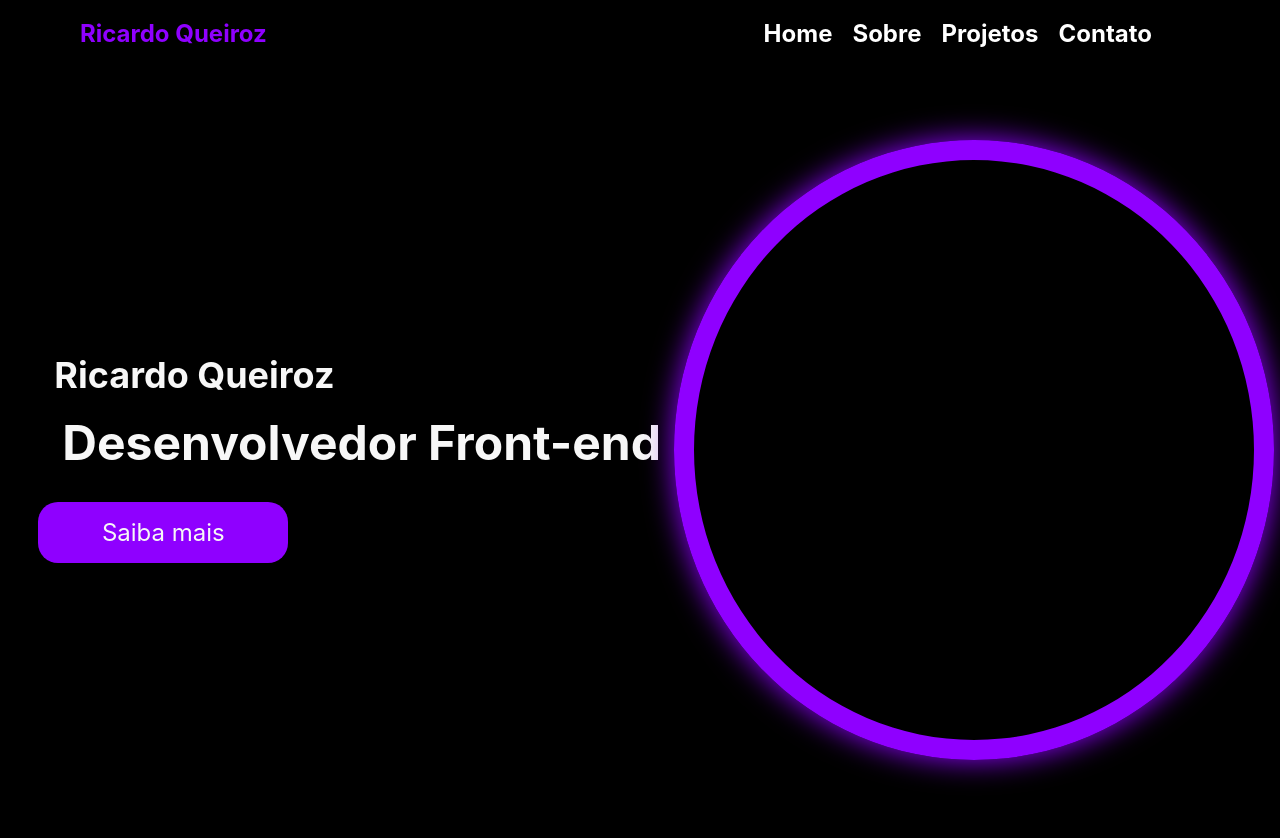
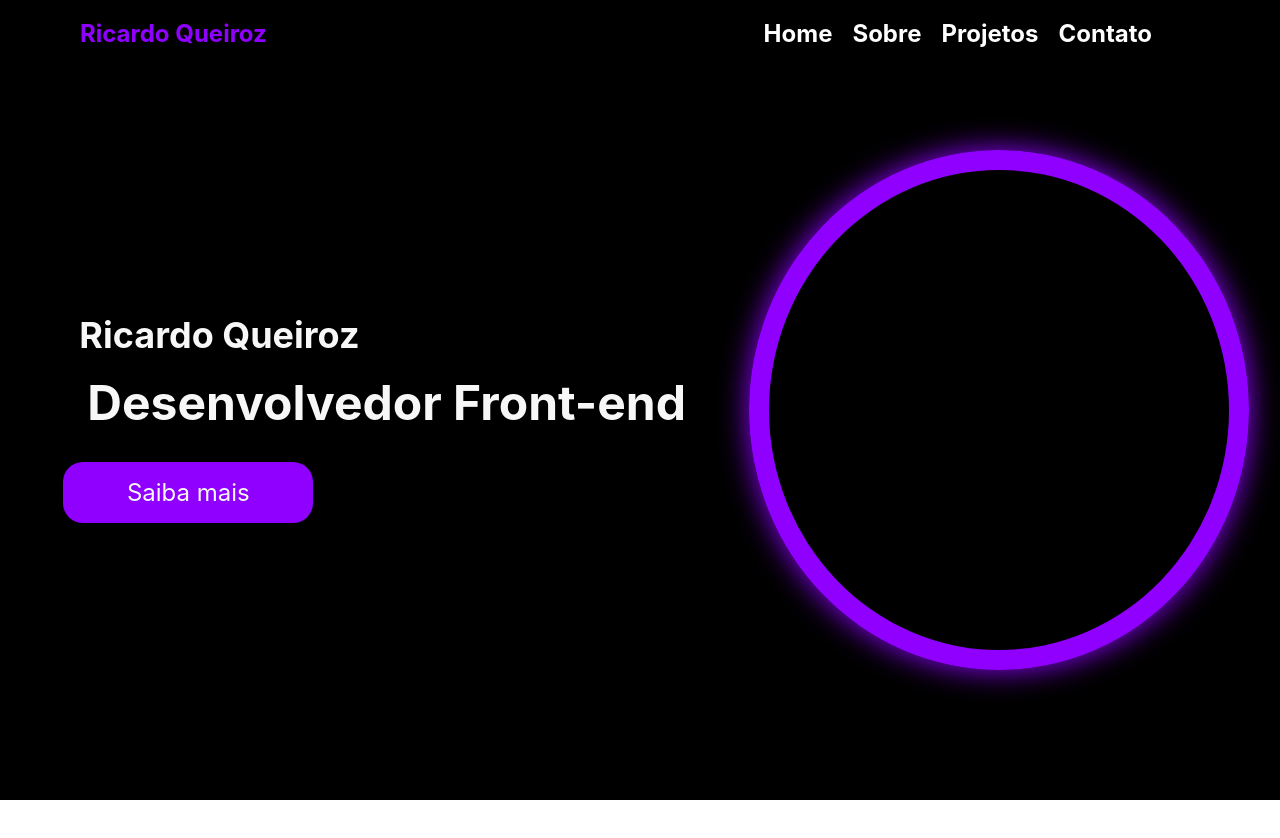
Before and after one commit to rickqueirozz/portfolio-react, a React (Vite) app: page / in a window 1280 px wide. Shown: the top 838 px of the page. After the commit the page ends 800 px from the top, so only its background shows below. Built offline with nearby package versions, Linux system fonts and the light colour scheme.

Commit message:
fix:fix css errors

```diff
--- a/src/components/Footer/Footer.module.css
+++ b/src/components/Footer/Footer.module.css
@@ -1,15 +1,12 @@
 .footer{
-  display: inline;
   width: 100%;
   font-weight: bold;
   font-size:1.25rem;
   color: white;
   display: flex;
-  align-items: center;
+  align-items: flex-end;
   justify-content: center;
   background-color: var(--black);
-  margin: 0;
-  padding: 0;
 }
 
 .footerContent{
--- a/src/components/Footer/index.jsx
+++ b/src/components/Footer/index.jsx
@@ -10,10 +10,8 @@ const Footer = () => {
         </div>
         <div className={styles.icon}>
           <a href='https://www.linkedin.com/in/ricardo-queiroz-826656231/'><FaLinkedin/></a>
-
         </div>
       </div>
-
     </footer>
   )
 }
--- a/src/index.css
+++ b/src/index.css
@@ -16,6 +16,7 @@
   box-sizing: border-box;
   font-style: none;
   list-style-type: none;
+  overflow-y: hidden;
 }
 
 span{
--- a/src/pages/Contato/Contato.module.css
+++ b/src/pages/Contato/Contato.module.css
@@ -6,10 +6,10 @@
 .sectionContato::before {
   content: '';
   position: absolute;
-  top: 11rem;
-  left: 8rem; /* Ajuste conforme necessário para posicionar a borda corretamente */
-  width: 4px; /* Largura da borda */
-  height: 470px;
+  top: 11.2rem;
+  left: 8rem;
+  width: 4px;
+  height: 31.6rem;
   background-color: var(--purple);
 }
 
@@ -20,7 +20,7 @@
 }
 
 .title{
-  padding-top: 5rem;
+  padding-top: 8rem;
   padding-left: 9.5rem;
 
 }
--- a/src/pages/Home/Home.module.css
+++ b/src/pages/Home/Home.module.css
@@ -1,9 +1,14 @@
+.home{
+  height: 100vh;
+  background-color: black;
+}
+
 .container {
-  height: 100vh;
   display: flex;
   justify-content: space-around;
-  background-color: var(--black);
   align-items: center;
+  background-color: black;
+  height: 90vh;
 }
 
 .apresentacao {
@@ -42,23 +47,14 @@
 }
 
 .circle {
-  width: 600px;
-  height: 620px;
+  width: 500px;
+  height: 520px;
   border-radius: 50%;
   border: 20px solid var(--purple);
   box-shadow: 0 0 30px var(--purple);
   position: relative;
 }
 
-.dot {
-  width: 20px;
-  height: 20px;
-  background-color: white;
-  border-radius: 50%;
-  position: absolute;
-  right: -10px;
-  top: calc(50% - 10px);
-}
 
 .conimg {
   display: flex;
--- a/src/pages/Home/index.jsx
+++ b/src/pages/Home/index.jsx
@@ -2,9 +2,10 @@ import React from 'react'
 import { Link } from 'react-router-dom'
 import Header from '../../components/Header'
 import styles from './Home.module.css';
+import Footer from '../../components/Footer';
 const Home = () => {
   return (
-    <div>
+    <div className={styles.home}>
       <Header/>
       <section className={styles.container}>
         <div className={styles.apresentacao}>
@@ -12,11 +13,11 @@ const Home = () => {
          <h2 className={styles.h2Container}>Desenvolvedor Front-end</h2>
          <Link to="/sobre" className={styles.btnContainer}>Saiba mais</Link>
         </div>
-        <div className={styles.circle}>
-          <div className={styles.conimg}>
+          <div className={styles.circle}>
+            <div className={styles.conimg}>
 
+            </div>
           </div>
-        </div>
       </section>
 
     </div>
--- a/src/pages/Sobre/Sobre.module.css
+++ b/src/pages/Sobre/Sobre.module.css
@@ -1,12 +1,18 @@
+.sobre{
+  height: 100vh;
+  background-color: var(--black);
+}
+
 .sectionSobre{
   display: grid;
   grid-template-columns: 1fr 1fr;
   padding-left: 8rem;
+  padding-top: 8rem;
   align-items: center;
-  height: 100vh;
-  background-color: var(--black);
+  justify-content: center;
   color: var(--white);
   gap: 10rem;
+  background-color: var(--black);
 }
 
 .conteudo {
@@ -16,11 +22,10 @@
 
 .conteudo h1{
   font-size: 4rem;
-  margin-top: -50px;
   gap: 30px;
 }
 
 .conteudo p{
-  font-size: 1.2rem;
-  margin-top: 3rem;
+  font-size: 1rem;
+  margin-top: 2rem;
 }
--- a/src/pages/Sobre/index.jsx
+++ b/src/pages/Sobre/index.jsx
@@ -6,7 +6,7 @@ import styles from './Sobre.module.css'
 
 const Sobre = () => {
   return (
-    <>
+    <div className={styles.sobre}>
       <Header/>
       <section className={styles.sectionSobre}>
         <div className={styles.conteudo}>
@@ -21,8 +21,7 @@ const Sobre = () => {
           <img src="https://skillicons.dev/icons?i=figma,html,css,javascript,react,vue,vercel,python,java,git,github&perline=3"/>
         </div>
       </section>
-    <Footer/>
-    </>
+    </div>
   )
 }
 
```
Also changed, not shown: src/pages/Contato/index.jsx (indentation only). Lines whose indentation alone changed are shown as unchanged.
